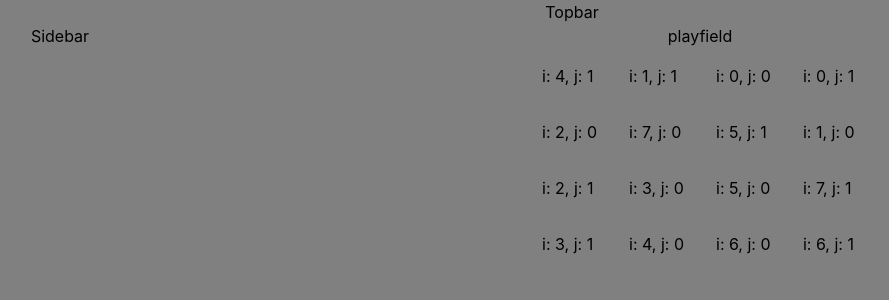
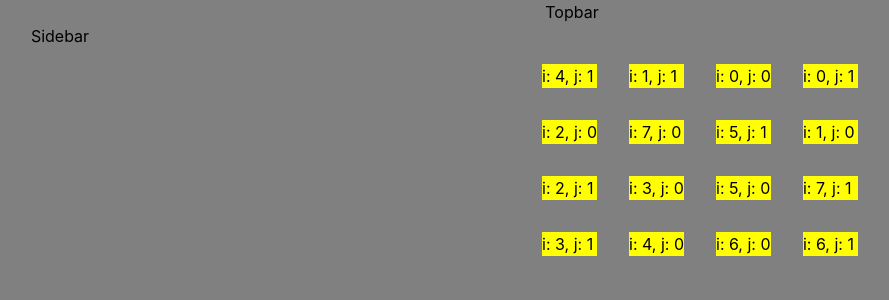
Before and after one commit to cw417/mern-matches, a React (Create React App) app in the folder client/: page / in a window 1280 px wide. Shown: the top 300 px of the page, without its empty margins (68-957 px from the left). Built offline with nearby package versions, Linux system fonts and the light colour scheme.

Commit message:
Add toggle color ability to Square components

```diff
--- a/client/src/components/Playfield.js
+++ b/client/src/components/Playfield.js
@@ -35,8 +35,7 @@ export default function GameField() {
   }
 
   return (
-    <div className='flex flex-col items-center w-full'>
-      <div>playfield</div>
+    <div className='flex flex-col items-center w-full mt-6'>
       <div className='grid grid-cols-4 grid-rows-4'>
         {playfield()}
       </div>
--- a/client/src/components/Square.js
+++ b/client/src/components/Square.js
@@ -1,7 +1,25 @@
-import React from 'react'
+import React, { useState } from 'react'
 
 export default function Square({ square }) {
+
+  const [ backgroundColor, setBackgroundColor ] = useState('yellow');
+
+  function handleSelect() {
+    if (backgroundColor === 'yellow') {
+      // if not selected
+      setBackgroundColor('blue');
+    }
+    else {
+      // if selected
+      setBackgroundColor('yellow');
+    }
+  }
+
   return (
-    <div className='m-4'>{`i: ${square.i}, j: ${square.j}`}</div>
+    <div
+      className='m-4'
+      onClick={handleSelect}
+      style={{backgroundColor:backgroundColor}}
+    >{`i: ${square.i}, j: ${square.j}`}</div>
   )
 }
```
